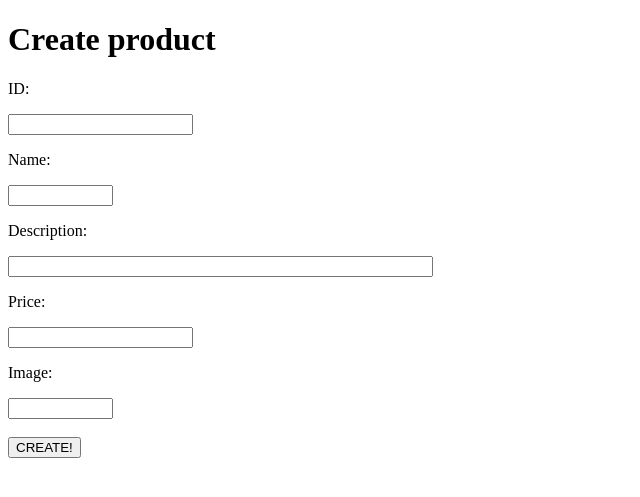
After one commit to aarquero9/python101, a Flask app: template templates/create.html in a window 1280 px wide. The commit adds this page. Shown: the top 497 px of the page, without its empty margins (0-640 px from the left). Run offline with Flask 3, Linux system fonts and the light colour scheme; the template is opened without the code that fills it, so the values that code supplies are empty.

Commit message:
web cosas

```diff
--- a/app.py
+++ b/app.py
@@ -1,12 +1,16 @@
-from flask import Flask, request, render_template
+from flask import Flask, request, render_template, redirect, url_for
 import sqlite3
 import json
+
+
 class Producto:
-    def __init__(self,id,nombre,imagen,valor):
+    def __init__(self, id, nombre, imagen, precio):
         self.id = id
         self.nombre = nombre
         self.imagen = imagen
-        self.valor = valor
+        self.precio = precio
+
+
 app = Flask(__name__)
 
 
@@ -58,14 +62,66 @@ def dinamic():
     frutas = ["Manzana", "PERA", "Piña", "KIWI", "Fresa", "MANGO"]
     return render_template("injection1.html", name=name, age=age, frutas=frutas)
 
+
 @app.route("/productos")
 def productos():
-    p1 = Producto(1, 'Raqueta', "https://tenistodo-tender.com/cdn/shop/products/babolat-falcon-naciagnieta_1024x1024.jpg?v=1649456468",1.5)
-    p2 = Producto(2, 'Labadora', "https://i0.wp.com/cabauoportunitats.com/wp-content/uploads/2017/10/Rentadora-BEKO-59x56x85cm.jpg?fit=100%2C100&ssl=1", 20)
-    p3 = Producto(2, 'Avion',"https://www.mundodeportivo.com/urbantecno/hero/2024/03/recreacion-del-proyecto-x-66a.jpg?width=1200&aspect_ratio=16:9", 25)
+    p1 = Producto(
+        1,
+        "Raqueta",
+        "https://tenistodo-tender.com/cdn/shop/products/babolat-falcon-naciagnieta_1024x1024.jpg?v=1649456468",
+        1.5,
+    )
+    p2 = Producto(
+        2,
+        "Labadora",
+        "https://i0.wp.com/cabauoportunitats.com/wp-content/uploads/2017/10/Rentadora-BEKO-59x56x85cm.jpg?fit=100%2C100&ssl=1",
+        20,
+    )
+    p3 = Producto(
+        2,
+        "Avion",
+        "https://www.mundodeportivo.com/urbantecno/hero/2024/03/recreacion-del-proyecto-x-66a.jpg?width=1200&aspect_ratio=16:9",
+        25,
+    )
+    p4 = Producto(
+        2,
+        "Toy Duck",
+        "/images/toyDuck.jpg",
+        25,
+    )
     print(p1)
-    listap = [p1,p2,p3]
-    return render_template("productos.html",listap = listap)
+    listap = [p1, p2, p3, p4]
+    return render_template("productos.html", listap=listap)
+
+
+# CRUD
+
+
+def createProducts(id, name, description, price, image):
+    conn = sqlite3.connect("productos.db")
+    cur = conn.cursor()
+    producto = (id, name, description, price, image)
+    cur.execute("INSERT INTO PELICULAS (nombre,duracion) VALUES(?,?,?,?,?);", producto)
+    conn.commit()
+    conn.close()
+
+
+@app.route("/create")
+def create():
+    return render_template("create.html", createProducts=createProducts)
+
+
+@app.route("/login", methods=["GET",'POST'])
+def login():
+    if request.method == "GET":
+        return render_template("login.html")
+    else:
+        username  = request.form["username"]
+        password  = request.form["password"]
+        if username and password:
+             return redirect('/productos')
+        else:
+            return redirect('/login')
 
 if __name__ == "__main__":
     app.run(debug=True, port=5000)
--- /dev/null
+++ b/templates/create.html
@@ -0,0 +1,23 @@
+<!DOCTYPE html>
+<html lang="en">
+    <head>
+        <meta charset="UTF-8">
+        <meta name="viewport" content="width=device-width, initial-scale=1.0">
+        <title>Create</title>
+    </head>
+    <body>
+        <h1>Create product</h1>
+        <p>ID:</p>
+        <input type="number" id="price" name="name" size="10" />
+        <p>Name:</p>
+        <input type="text" id="name" name="name" size="10" />
+        <p>Description:</p>
+        <input type="text" id="description" name="description" size="50" />
+        <p>Price:</p>
+        <input type="number" id="price" name="name" size="10" />
+        <p>Image:</p>
+        <input type="text" id="image" name="image" size="10" />
+        <br><br>
+        <button onclick={{createProducts()}} type="button">CREATE!</button>
+    </body>
+</html>
--- a/templates/productos.html
+++ b/templates/productos.html
@@ -11,6 +11,7 @@
             <div>{{f.nombre}}</div>
             <div>{{f.valor}} €</div>
             <img src={{f.imagen}} alt="image" />
+            <img src="{{url_for('static', filename="ruat/en/estatic")}}" ,alt="image" />
        {%endfor%}
 </body>
 </html>
```
Also changed, not shown: capitalize.py (added, +16 -0 lines), templates/login.html (added, +20 -0 lines), static/images/toyDuck.jpg (added).
